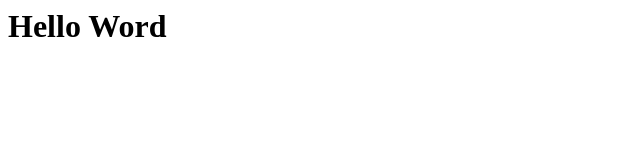
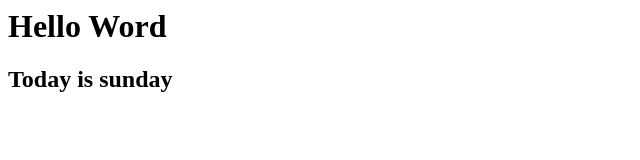
Before and after one commit to wriju-dev/Ubuntu_HelloWorld, a plain HTML site: page index.html in a window 1280 px wide. Shown: the whole page, without its empty margins (0-640 px from the left). Drawn offline with Linux system fonts and the light colour scheme.

Commit message:
modified to test second time

```diff
--- a/index.html
+++ b/index.html
@@ -4,5 +4,6 @@
     </head>
     <body>
         <h1>Hello Word</h1>
+        <h2>Today is sunday</h2>
     </body>
 </html>
```
